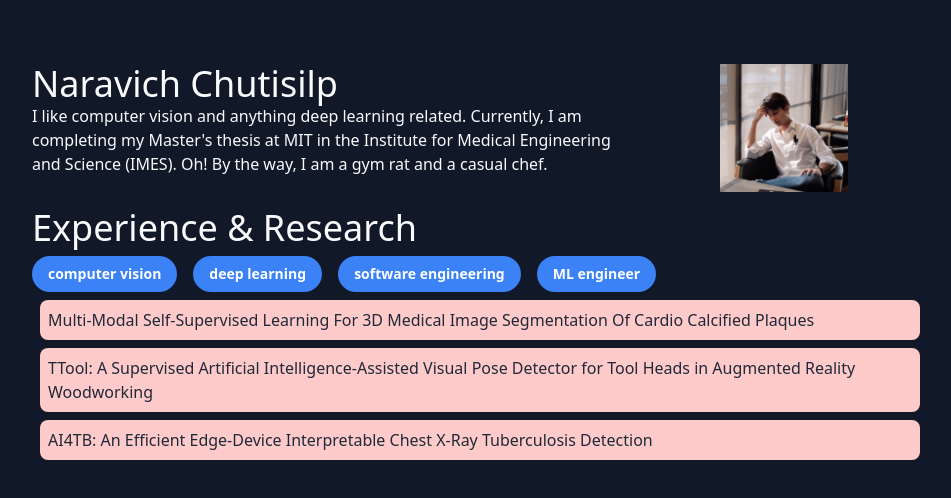
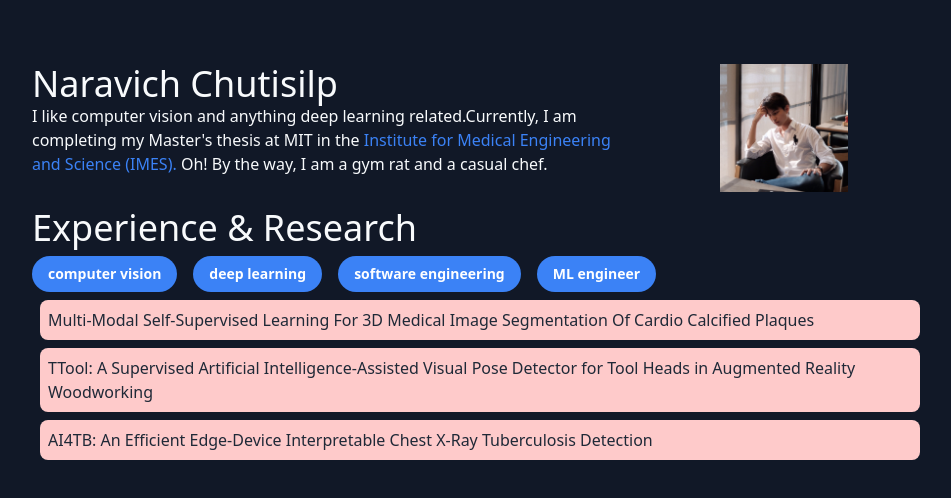
Before and after one commit to icekang/icekang.com, a SvelteKit app: page / in a window 1280 px wide. Shown: the top 498 px of the page, without its empty margins (160-1111 px from the left). Built offline with nearby package versions, Linux system fonts and the light colour scheme.

Commit message:
style: a tag

```diff
--- a/src/routes/+page.svelte
+++ b/src/routes/+page.svelte
@@ -16,7 +16,7 @@
 	<div class="title grid grid-cols-3 gap-4">
 		<div class="col-span-2">
 			<h1>Naravich Chutisilp</h1>
-			<p>I like computer vision and anything deep learning related. Currently, I am completing my Master's thesis at MIT in the <span><a href="https://imes.mit.edu/">Institute for Medical Engineering and Science (IMES).</a></span> Oh! By the way, I am a gym rat and a casual chef.</p>
+			<p>I like computer vision and anything deep learning related.Currently, I am completing my Master's thesis at MIT in the <span><a href="https://imes.mit.edu/">Institute for Medical Engineering and Science (IMES).</a></span> Oh! By the way, I am a gym rat and a casual chef.</p>
 		</div>
 		<IconSwiper images={images} />
 	</div>
@@ -33,6 +33,17 @@
 		@apply p-12;
 	}
 
+	a {
+		@apply text-blue-500;
+	}
+	a:hover {
+		@apply text-blue-700;
+	}
+
+	a:active {
+		@apply text-blue-900;
+	}
+
 	h1 {
 		@apply text-4xl;
 	}
```
